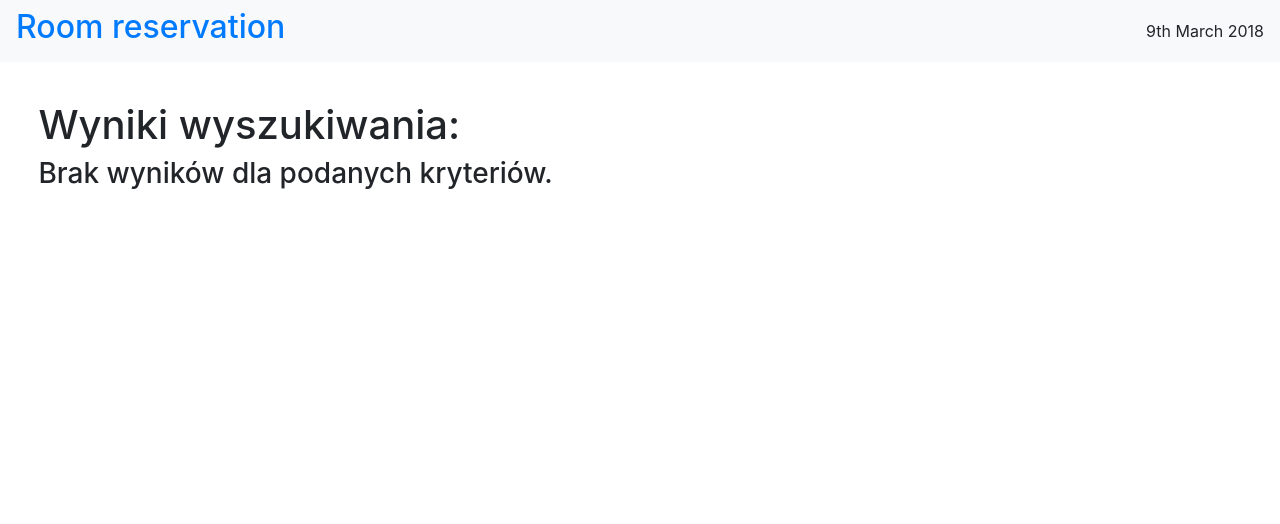
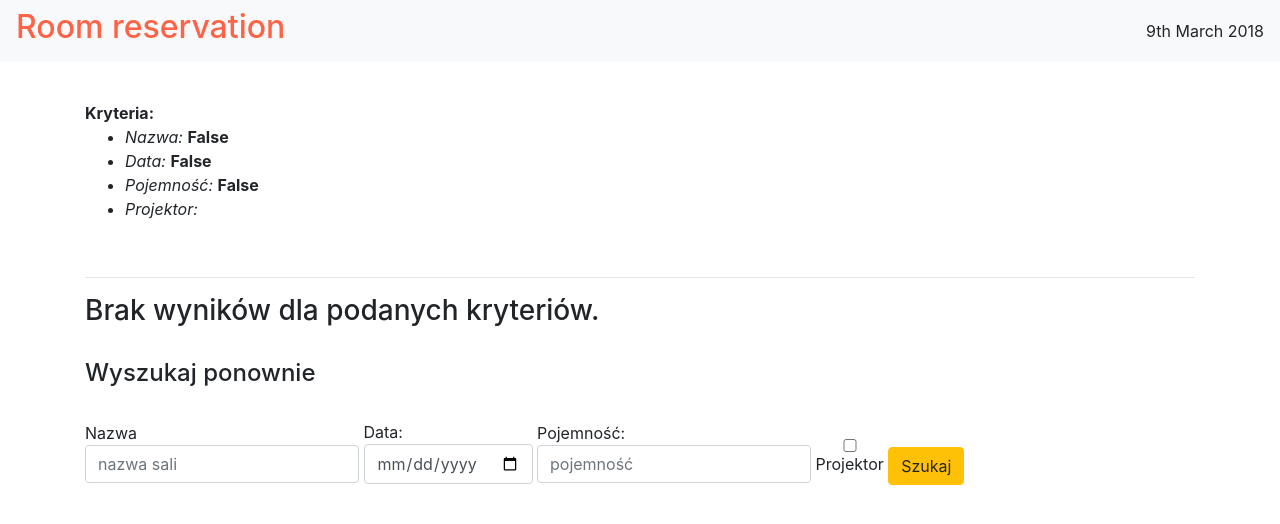
Before and after one commit to Arytur/Room-reservation, a Django app: page /search in a window 1280 px wide. Shown: the top 524 px of the page. Run offline with Django 3.2, Linux system fonts and the light colour scheme; data that the repository does not hold is empty; some libraries are stand-ins or nearby versions.

Commit message:
added some style and utility

```diff
--- a/rooms/templates/base.html
+++ b/rooms/templates/base.html
@@ -5,8 +5,9 @@
     <meta charset="UTF-8">
     <link rel="stylesheet" href="https://maxcdn.bootstrapcdn.com/bootstrap/4.0.0/css/bootstrap.min.css" integrity="sha384-Gn5384xqQ1aoWXA+058RXPxPg6fy4IWvTNh0E263XmFcJlSAwiGgFAW/dAiS6JXm" crossorigin="anonymous">
     <style>
-        a:link {
-        text-decoration: none;
+        a:link, a:visited {
+            text-decoration: none;
+            color: tomato;
         }
     </style>
 
--- a/rooms/templates/details_room.html
+++ b/rooms/templates/details_room.html
@@ -5,6 +5,7 @@
 {% endblock %}
 
 {% block content %}
+    <div class="container">
     {% for item in room %}
         <h1>{{ item.name }}</h1>
         <h3>ID: {{ item.id }}</h3>
@@ -23,8 +24,7 @@
         {% endfor %}
         <h3>Więcej o sali: {{ item.more }}</h3>
 
-    <a href="/reservation/{{ item.id }}"><button value="Rezerwacja">Rezerwacja</button></a>
+    <a href="/reservation/{{ item.id }}"><button value="Rezerwacja" class="btn btn-warning">Rezerwacja</button></a>
     {% endfor %}
-    <a href="/"><button value="Powrót">Powrót</button></a>
-
+    </div>
 {% endblock %}
--- a/rooms/templates/search.html
+++ b/rooms/templates/search.html
@@ -2,19 +2,46 @@
 
 {% block content %}
 
-<h1>Wyniki wyszukiwania:</h1>
+<div class="container">
+    <strong>Kryteria: </strong>
+    <ul>
+        <li><i>Nazwa: </i><strong>{{ name }}</strong></li>
+        <li><i>Data: </i><strong>{{ date }}</strong></li>
+        <li><i>Pojemność: </i><strong>{{ capacity }}</strong></li>
+        <li><i>Projektor: </i><strong>{% if projector %}Tak{% endif %}</strong></li>
+    </ul><br><hr>
+
+
 
 {% if list_result %}
+    <h2>Wyniki wyszukiwania:</h2><hr><br>
     {% for item in list_result %}
-    <ul>
+    <ul style="list-style-type: none">
         {% for i in item %}
-        <li><a href="room/{{ i.id }}">{{ i.name }}</a></li>
+        <li><h4><a href="room/{{ i.id }}">{{ i.name }}</a></h4></li>
         {% endfor %}
     </ul>
     {% endfor %}
 
 {% else %}
-    <h3>Brak wyników dla podanych kryteriów.</h3>
+    <h3>Brak wyników dla podanych kryteriów.</h3><br>
+    <h4>Wyszukaj ponownie</h4><br>
+    <div>
+        <form method="GET" action="{% url 'search' %}" style="margin: auto">
+            <div class="form-group">
+                <label>Nazwa
+                    <input type="text" name="name" class="form-control" placeholder="nazwa sali"></label>
+                <label>Data:
+                <input type="date" name="date" class="form-control"></label>
+                <label>Pojemność:
+                <input type="number" name="capacity" class="form-control" placeholder="pojemność"></label>
+                <label>
+                <input type="checkbox" name="projector" class="form-control">Projektor</label>
+
+                <input type="submit" value="Szukaj" class="btn btn-warning">
+            </div>
+        </form>
+    </div>
 {% endif %}
-
+</div>
 {% endblock %}
--- a/rooms/views.py
+++ b/rooms/views.py
@@ -139,6 +139,10 @@ def room_search(request):
 
     context = {
         'list_result': list_result,
+        'name': name,
+        'date': date,
+        'capacity': capacity,
+        'projector': projector
     }
 
     return render(request, "search.html", context=context)
```
Also changed, not shown: rooms/templates/add_room.html (+5 -5 lines), rooms/templates/delete_room.html (+3 -4 lines), rooms/templates/modify_room.html (+4 -4 lines), rooms/templates/reservation_room.html (+23 -18 lines), rooms/templates/show_room.html (+15 -16 lines).
